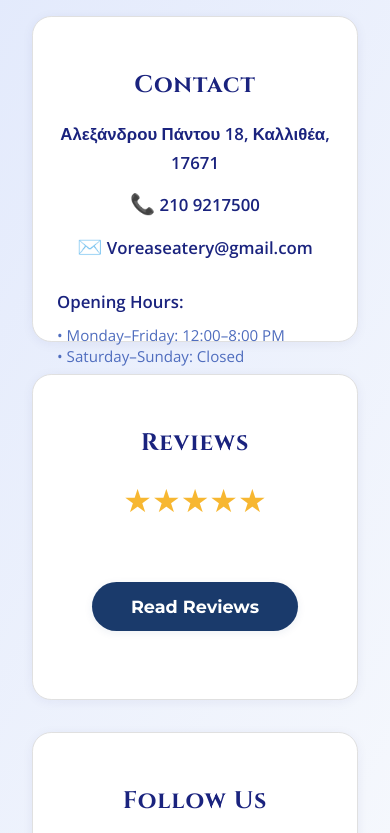
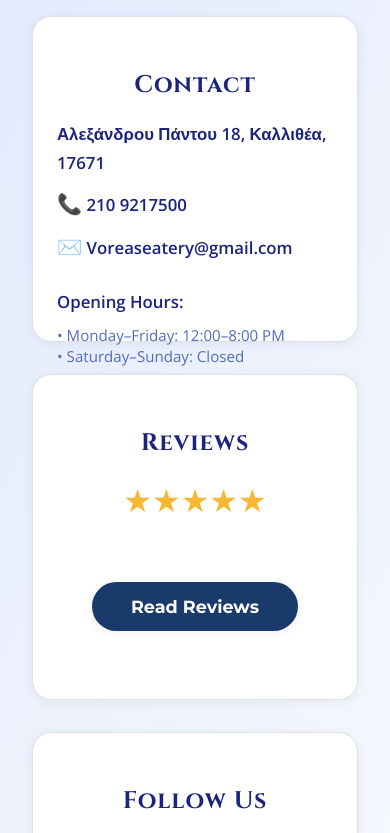
Before and after one commit to DimitriosFylaktou/voreas-restaurant, a website: page Voreas/index.html in a window 390 px wide. Shown: the part 3640-4473 px from the top of the page. Drawn offline with nearby package versions, Linux system fonts and the light colour scheme.

Commit message:
Fix contact card opening hours overflow on mobile

```diff
--- a/Voreas/style.css
+++ b/Voreas/style.css
@@ -1534,3 +1534,22 @@ footer {
     justify-content: stretch;
   }
 }
+
+@media (max-width: 700px) {
+  .contact-side .contact-info {
+    word-break: break-word;
+    white-space: normal;
+    overflow-wrap: break-word;
+    width: 100%;
+    box-sizing: border-box;
+    padding: 0;
+    margin: 0;
+  }
+  .contact-side .contact-info > div {
+    width: 100%;
+    box-sizing: border-box;
+    margin: 0;
+    padding: 0;
+    text-align: left;
+  }
+}
```
